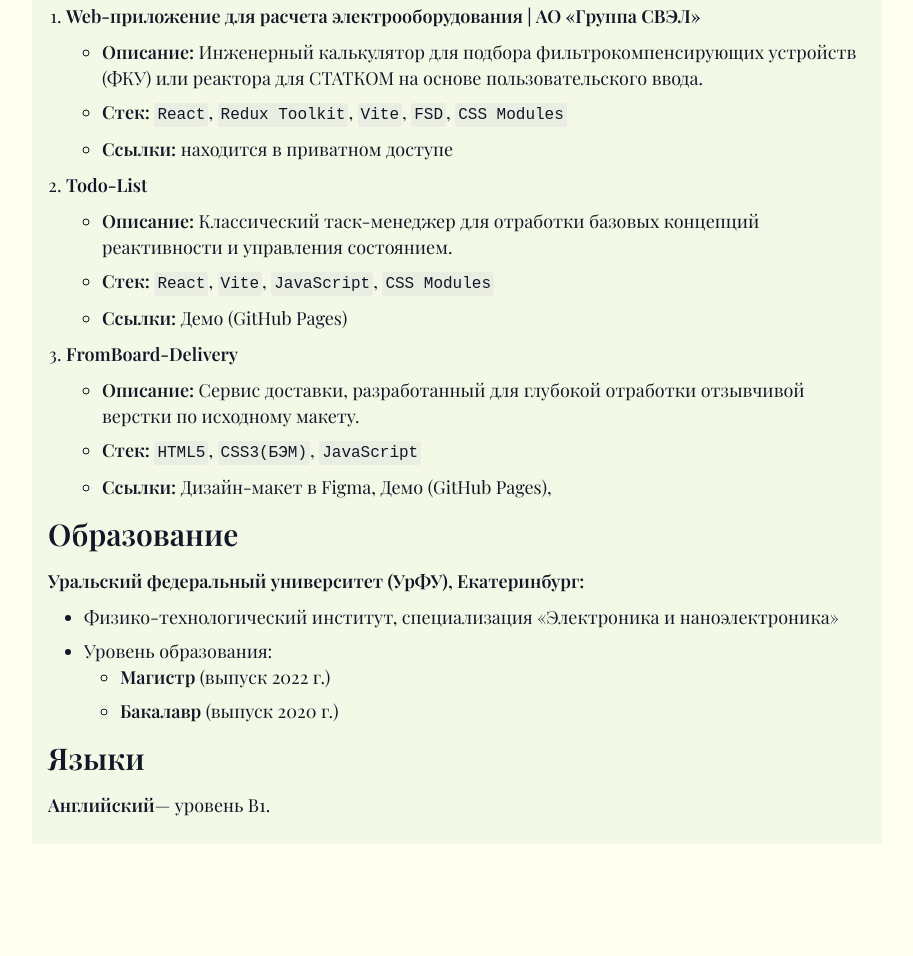
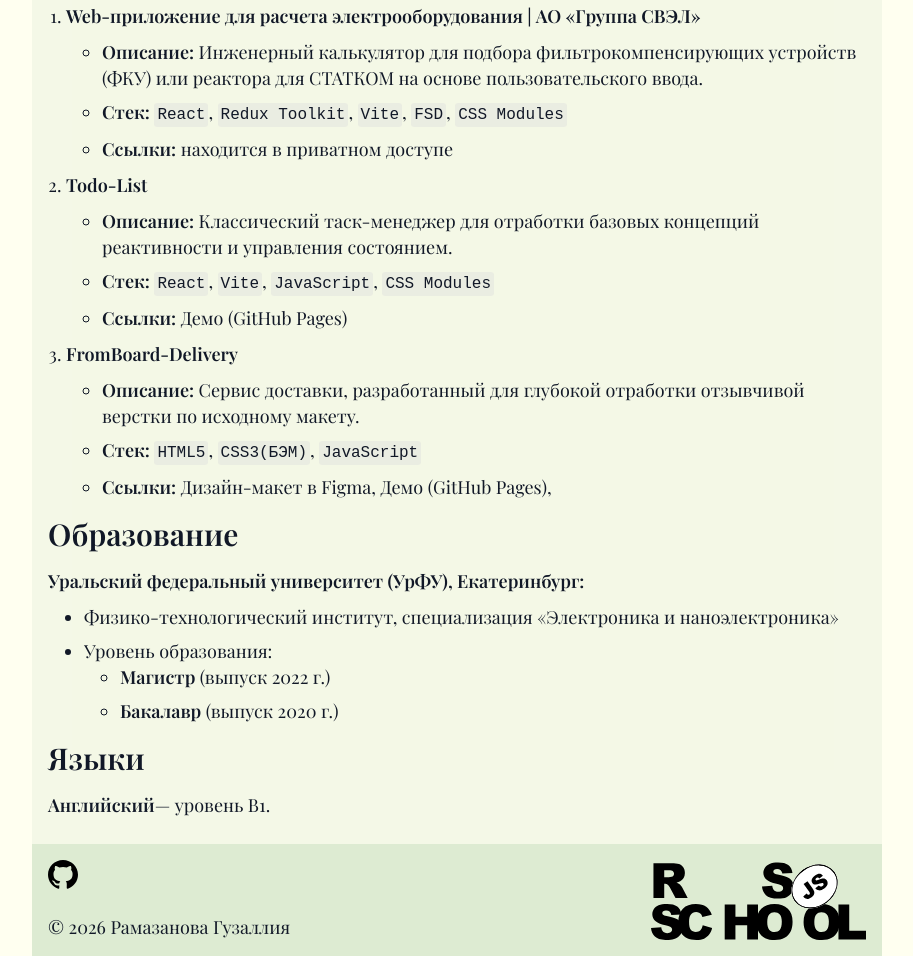
Before and after one commit to GuzalliiaR/rsschool-cv, a plain HTML site: page index.html in a window 1280 px wide. Shown: the part 3549-4505 px from the top of the page, without its empty margins (183-1096 px from the left). Before the commit the page ends 4393 px from the top, so only its background shows below. Drawn offline with Linux system fonts and the light colour scheme.

Commit message:
feat: filling in the footer

```diff
--- a/index.html
+++ b/index.html
@@ -9,7 +9,7 @@
 </head>
 <body>
     <div class="container">
-        <header class="cv-header">
+        <header>
             <img src="./IMG_5360.jpg" alt="Фото соискателя" width="200">
 
             <div class="header-info">
@@ -65,7 +65,7 @@
                         </li>
                         <li>
                             <span class="bold-text">Email:</span>
-                            <a href="mailto:ramazanova_guzalliia@mail.ru">ramazanova_guzalliia@mail.ru</a>
+                            <a href="mailto:ramazanova_guzalliia@mail.ru" target="_blank" title="Написать">ramazanova_guzalliia@mail.ru</a>
                         </li>
                         <li>
                             <span class="bold-text">Discord:</span>
@@ -247,7 +247,7 @@ export default memo(FieldsetSelectDeviceFCD);</code></pre>
                             </li>
                             <li>
                                 <span class="bold-text">Ссылки:</span>
-                                <a href="https://guzalliiar.github.io/Todo-List/">Демо (GitHub Pages)</a>
+                                <a href="https://guzalliiar.github.io/Todo-List/" target="_blank" title="Открыть">Демо (GitHub Pages)</a>
                             </li>
                         </ul>
                     </li>
@@ -267,8 +267,8 @@ export default memo(FieldsetSelectDeviceFCD);</code></pre>
                             </li>
                             <li>
                                 <span class="bold-text">Ссылки:</span>
-                                <a href="https://www.figma.com/design/lXrQSo0hqpH42GsL22vRd9/FromBoard-Delivery--For-Devs---Copy-?node-id=217-0&t=af0Y5eSmzRJSwQbt-1">Дизайн-макет в Figma</a>,
-                                <a href="https://guzalliiar.github.io/FromBoard-Delivery/">Демо (GitHub Pages)</a>,
+                                <a href="https://www.figma.com/design/lXrQSo0hqpH42GsL22vRd9/FromBoard-Delivery--For-Devs---Copy-?node-id=217-0&t=af0Y5eSmzRJSwQbt-1" target="_blank" title="Открыть">Дизайн-макет в Figma</a>,
+                                <a href="https://guzalliiar.github.io/FromBoard-Delivery/" target="_blank" title="Открыть">Демо (GitHub Pages)</a>,
                             </li>
                         </ul>
                     </li>
@@ -299,7 +299,21 @@ export default memo(FieldsetSelectDeviceFCD);</code></pre>
         </main>
 
         <footer>
+            <div class="footer-container">
+                <a href="https://github.com/GuzalliiaR" target="_blank" title="Открыть GitHub сосискателя">
+                    <img src="./icons/github.svg" alt="GitHub-иконка" class="icon">
+                </a>
 
+                <p class="footer-copyright">
+                    &copy; <time datetime="2026">2026</time> Рамазанова Гузаллия
+                </p>
+            </div>
+
+            <div class="footer-course">
+                <a href="https://rs.school/ru/courses/javascript" target="_blank" title="Открыть курс">
+                    <img src="./icons/rs-school-logo.svg" alt="Гототип RS SCHOOL" class="logo-RSSchool">
+                </a>
+            </div>
         </footer>
     </div>
 </body>
--- a/style.css
+++ b/style.css
@@ -7,7 +7,8 @@
 }
 
 :root {
-    --color-green-opacity: rgb(143, 188, 143, 0.3);
+    --color-green: rgb(143, 188, 143, 0.3);
+    --color-green-opacity: rgb(143, 188, 143, 0.1);
     --color-light-grey: rgb(220, 220, 220, 0.4);
     --color-dark: #111827;
     --color-light: #FFFFF0;
@@ -80,7 +81,7 @@ body {
 
 main {
     padding: 16px;
-    background-color: rgb(143, 188, 143, 0.1);
+    background-color: var(--color-green-opacity);
 }
 
 .container {
@@ -88,12 +89,12 @@ main {
     margin-inline: auto;
 }
 
-.cv-header {
+header {
     display: flex;
     align-items: center;
     column-gap: 80px;
 
-    background-color: var(--color-green-opacity);
+    background-color: var(--color-green);
 }
 
 .line {
@@ -102,6 +103,11 @@ main {
     margin-top: 15px;
     margin-bottom: 50px;
     background-color: var(--color-dark);
+}
+
+.icon {
+    width: 30px;
+    aspect-ratio: 1;
 }
 
 nav ul {
@@ -162,3 +168,25 @@ a:hover {
     background-color: var(--color-light-grey);
     font-size: 14px;
 }
+
+footer {
+    display: flex;
+    justify-content: space-between;
+    padding: 16px;
+    background-color: var(--color-green);
+}
+
+.footer-container {
+    display: flex;
+    flex-direction: column;
+    justify-content: space-between;
+}
+
+.footer-copyright {
+    margin: 0;
+}
+
+.logo-RSSchool {
+    height: 80px;
+    width: auto;
+}
```
Also changed, not shown: icons/github.svg (added), icons/rs-school-logo.svg (added).
